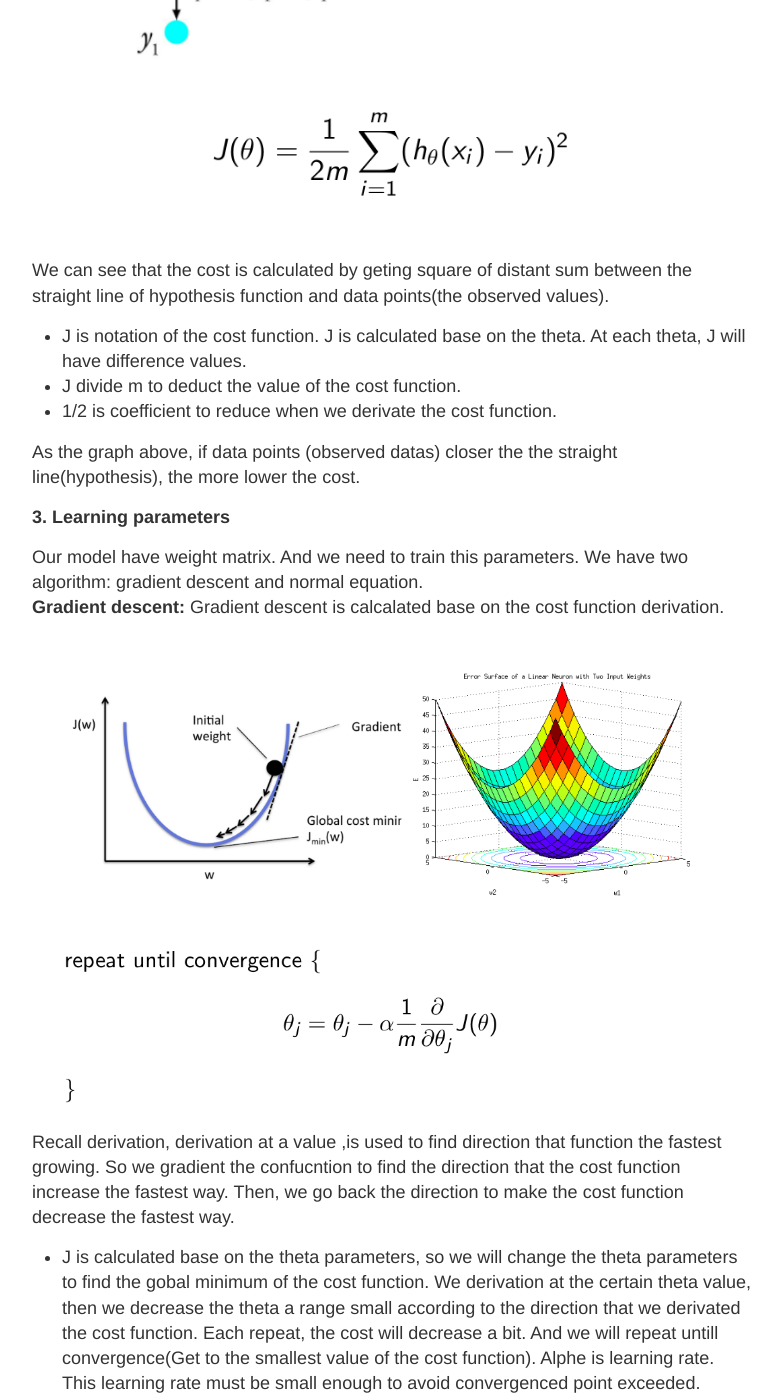
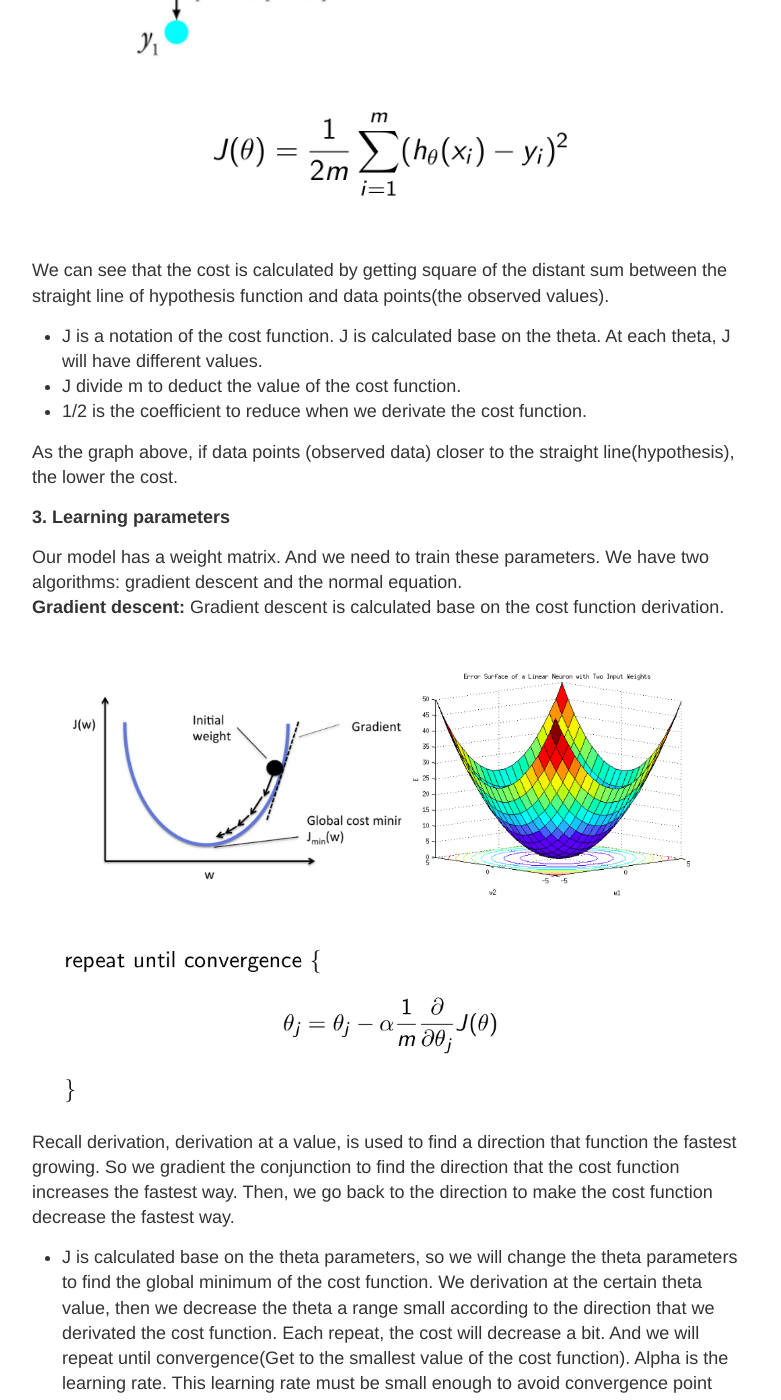
Before and after one commit to lvnam0801/otprime.github.io, a Jekyll site: the page built from _posts/2019-11-13-LinearRegression.md, in a window 1280 px wide and 1400 px high, scrolled down 1452 px. Shown: the whole window, without its empty margins (248-1029 px from the left). Built offline with Jekyll 4.4.1, drawn with Linux system fonts in a browser that asks for light colours; comment, search, counter and statistics services are not loaded; some of the changed text lies outside the part shown.

Commit message:
linear regression model

```diff
--- a/_posts/2019-11-13-LinearRegression.md
+++ b/_posts/2019-11-13-LinearRegression.md
@@ -4,9 +4,9 @@ title: Linear Regression
 ---
 ### Definition
 
-As mentioned in the previous section, regression analysis is a statistical analysis to determine the relationship between dependent variable and one or more independent variables. Linear regression is the most common form of regression analysis.
+As mentioned in the previous section, regression analysis is a statistical analysis to determine the relationship between the dependent variable and one or more independent variables. Linear regression is the most common form of regression analysis.
 
-Linear regression is a linear approach to modeling the relationship between dependent variable and one or more independent variables. The relationships are modeled using linear predictor function whose unknown model parameters are estimated(learned) from the data. Such models are called linear models. It attempts to model the relationship between two variables by fitting a linear equation to observed data.
+Linear regression is a linear approach to modeling the relationship between the dependent variable and one or more independent variables. The relationships are modeled using linear predictor function whose unknown model parameters are estimated(learned) from the data. Such models are called linear models. It attempts to model the relationship between two variables by fitting a linear equation to observed data.
 
 ### Model presentation for linear regression
 
@@ -14,35 +14,35 @@ A linear regression line has an equation of the form <strong>Y = a + bX</strong>
 
 <strong>1. Hypothesis function</strong>
 
-We will instead the equation above Y = a + bX by the equation:
+We will instead of the equation above Y = a + bX by the equation:
 
 [<img src="{{ site.baseurl }}/images/LinearRegression/Hypothesis.png"/>]({{ site.baseurl }}/)
 
-- Theta is weight matrix of the model. This matrix contains parameters for estimating the label respect with features. It will be trained in models(parameters learning that mentioned in previous section). Theta_0 is called bias.
-- X is feature in the training data set(independent variables).
-- Output of the equation is continuou values.
+- Theta is the weight matrix of the model. This matrix contains parameters for estimating the label respect with features. It will be trained in models(parameters learning mentioned in the previous section). Theta_0 is called bias.
+- X is a feature in the training data set(independent variables).
+- The output of the equation is continuous values.
 
 <strong>2. Cost function</strong>
 [<img src="{{ site.baseurl }}/images/LinearRegression/CostFunction.png"/>]({{ site.baseurl }}/)
 
-We can see that the cost is calculated by geting square of distant sum between the straight line of hypothesis function and data points(the observed values).
-- J is notation of the cost function. J is calculated base on the theta. At each theta, J will have difference values.
+We can see that the cost is calculated by getting square of the distant sum between the straight line of hypothesis function and data points(the observed values).
+- J is a notation of the cost function. J is calculated base on the theta. At each theta, J will have different values.
 - J divide m to deduct the value of the cost function.
-- 1/2 is coefficient to reduce when we derivate the cost function.
+- 1/2 is the coefficient to reduce when we derivate the cost function.
 
-As the graph above, if data points (observed datas) closer the the straight line(hypothesis), the more lower the cost.
+As the graph above, if data points (observed data) closer to the straight line(hypothesis), the lower the cost.
 
 <strong>3. Learning parameters</strong>
 
-Our model have weight matrix. And we need to train this parameters. We have two algorithm: gradient descent and normal equation.
+Our model has a weight matrix. And we need to train these parameters. We have two algorithms: gradient descent and the normal equation.
 <strong>Gradient descent:</strong>
-Gradient descent is calcalated base on the cost function derivation.
+Gradient descent is calculated base on the cost function derivation.
 
 [<img src="{{ site.baseurl }}/images/LinearRegression/Gradient.png"/>]({{ site.baseurl }}/)
 
-Recall derivation, derivation at a value ,is used to find direction that function the fastest growing. So we gradient the confucntion to find the direction that the cost function increase the fastest way. Then, we go back the direction to make the cost function decrease the fastest way.
+Recall derivation, derivation at a value, is used to find a direction that function the fastest growing. So we gradient the conjunction to find the direction that the cost function increases the fastest way. Then, we go back to the direction to make the cost function decrease the fastest way.
 
-- J is calculated base on the theta parameters, so we will change the theta parameters to find the gobal minimum of the cost function. We derivation at the certain theta value, then we decrease the theta a range small according to the direction that we derivated the cost function. Each repeat, the cost will decrease a bit. And we will repeat untill convergence(Get to the smallest value of the cost function). Alphe is learning rate. This learning rate must be small enough to avoid convergenced point exceeded.
+- J is calculated base on the theta parameters, so we will change the theta parameters to find the global minimum of the cost function. We derivation at the certain theta value, then we decrease the theta a range small according to the direction that we derivated the cost function. Each repeat, the cost will decrease a bit. And we will repeat until convergence(Get to the smallest value of the cost function). Alpha is the learning rate. This learning rate must be small enough to avoid convergence point exceeded.
 
 <strong>Normal equation:</strong>
 
@@ -53,14 +53,14 @@ Recall derivation, derivation at a value ,is used to find direction that functio
 
 ### Particular problem
 
-Suppose you are CEO of the restaurant franchise and are cosidering the difference cities for opening the new outlet. The chain already has trucks in various cities and you has data for profit and population from the cities. You would like to use this data to help you select which city to expand to next.
+Suppose you are the CEO of the restaurant franchise and are considering the different cities for opening the new outlet. The chain already has trucks in various cities and you have data for profit and population from the cities. You would like to use this data to help you select which city to expand to next.
 
 <strong>Dataset</strong>
 
 [<img src="{{ site.baseurl }}/images/LinearRegression/Dataset.png"/>]({{ site.baseurl }}/)
 
-- First colum is population of the cities(feature).
-- Second colum is profit of the food truck in that city(label).
+- First column is the population of the cities(feature).
+- Second column is the profit of the food truck in that city(label).
 
 <strong>Visualize dataset</strong>
 [<img src="{{ site.baseurl }}/images/LinearRegression/VisData.png"/>]({{ site.baseurl }}/)
```
